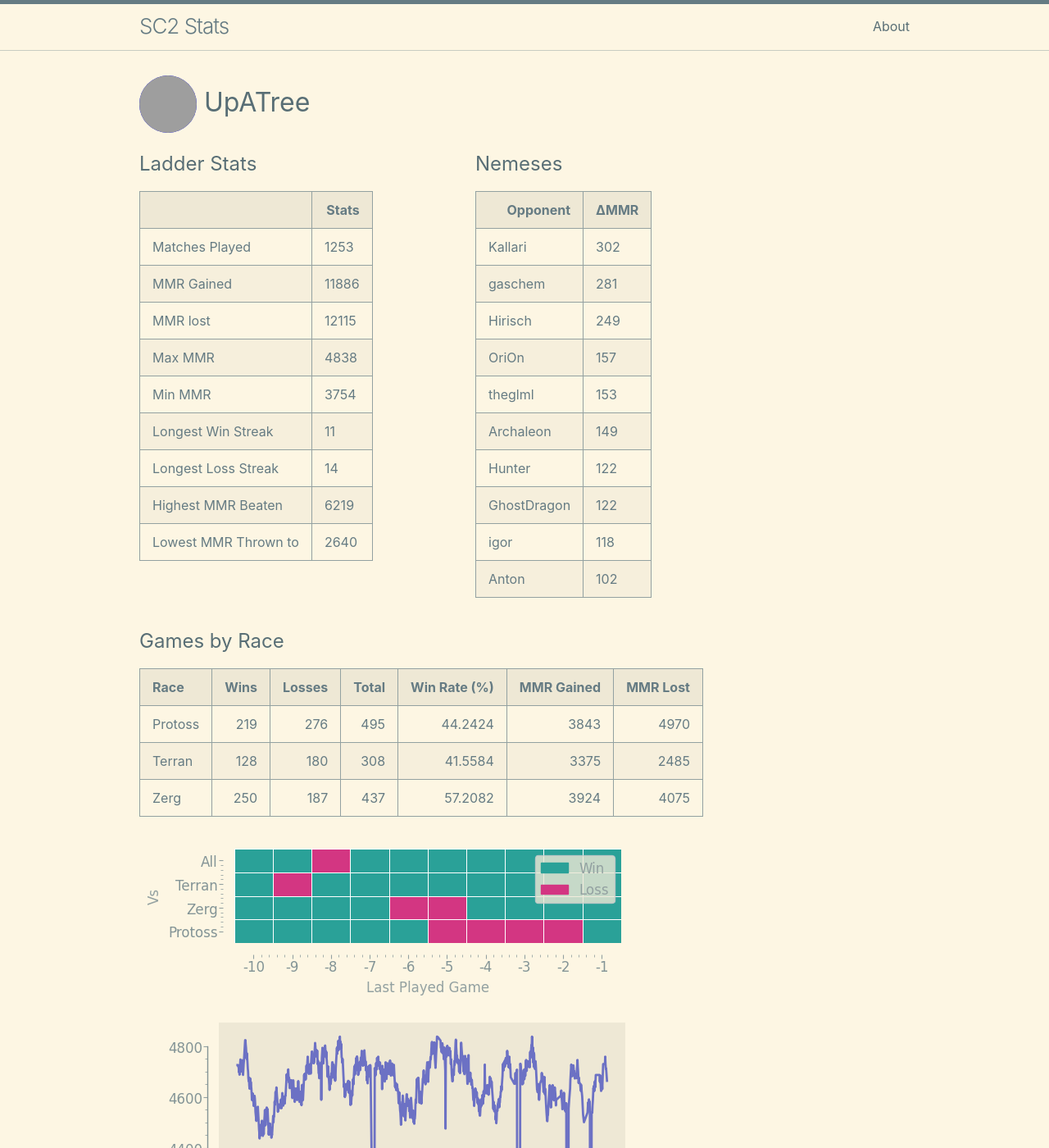
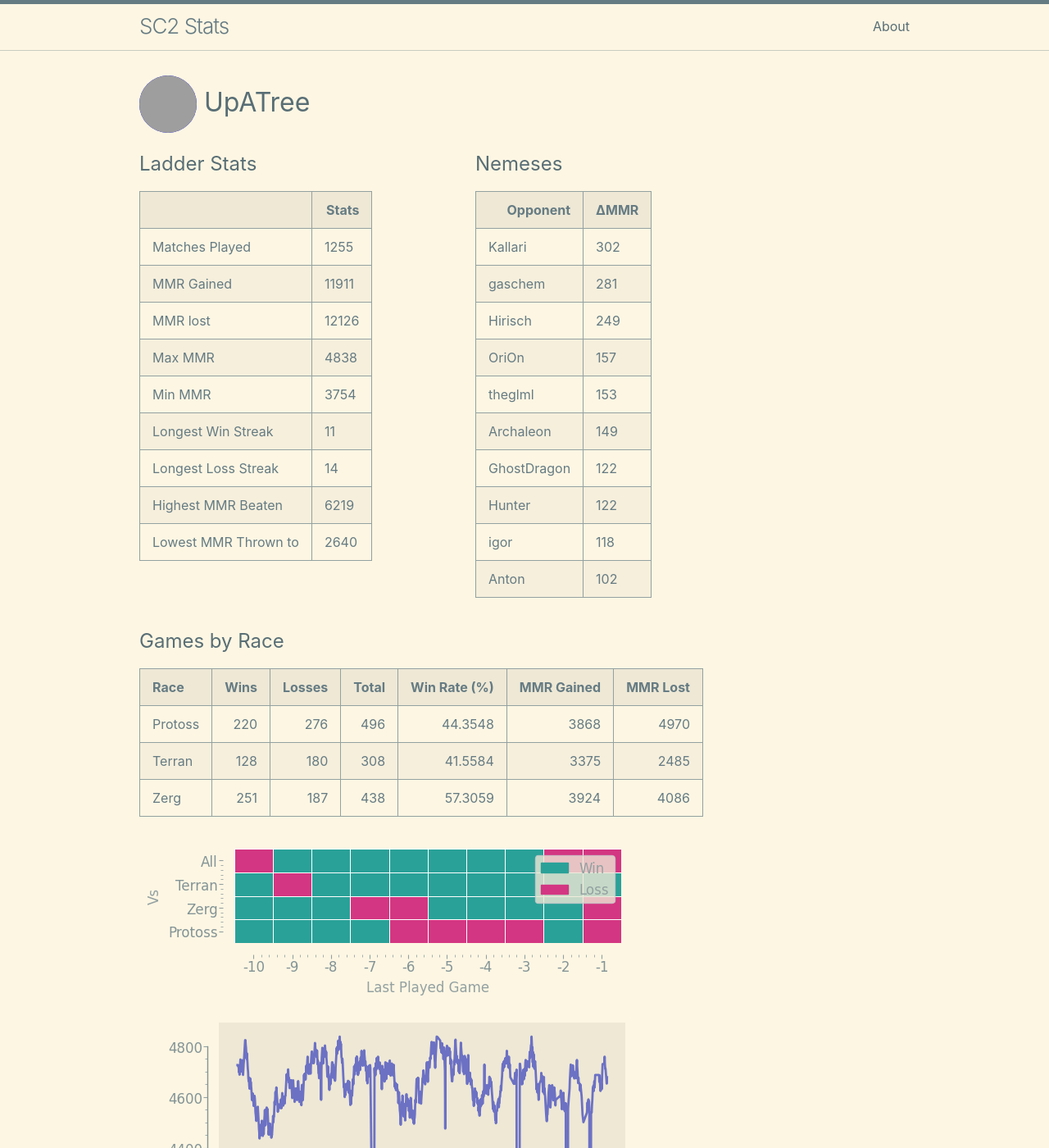
Before and after one commit to kylermurphy/UpATree, a Jekyll site: the page built from docs/index.md, in a window 1280 px wide and 1400 px high. Shown: the whole window at 82% size. Built offline with Jekyll 4.4.1, drawn with Linux system fonts in a browser that asks for light colours; grey boxes are pictures that could not be loaded.

Commit message:
running on push

```diff
--- a/docs/index.md
+++ b/docs/index.md
@@ -18,15 +18,15 @@ layout: home
   <tbody>
     <tr>
       <td>Matches Played</td>
-      <td>1253</td>
+      <td>1255</td>
     </tr>
     <tr>
       <td>MMR Gained</td>
-      <td>11886</td>
+      <td>11911</td>
     </tr>
     <tr>
       <td>MMR lost</td>
-      <td>12115</td>
+      <td>12126</td>
     </tr>
     <tr>
       <td>Max MMR</td>
@@ -90,11 +90,11 @@ layout: home
       <td>149</td>
     </tr>
     <tr>
-      <td>Hunter</td>
+      <td>GhostDragon</td>
       <td>122</td>
     </tr>
     <tr>
-      <td>GhostDragon</td>
+      <td>Hunter</td>
       <td>122</td>
     </tr>
     <tr>
@@ -114,9 +114,9 @@ layout: home
 
 | Race    |   Wins |   Losses |   Total |   Win Rate (%) |   MMR Gained |   MMR Lost |
 |:--------|-------:|---------:|--------:|---------------:|-------------:|-----------:|
-| Protoss |    219 |      276 |     495 |        44.2424 |         3843 |       4970 |
+| Protoss |    220 |      276 |     496 |        44.3548 |         3868 |       4970 |
 | Terran  |    128 |      180 |     308 |        41.5584 |         3375 |       2485 |
-| Zerg    |    250 |      187 |     437 |        57.2082 |         3924 |       4075 |
+| Zerg    |    251 |      187 |     438 |        57.3059 |         3924 |       4086 |
 
 ![Games by Race](./assets/gm_hist.png)
 
--- a/log.txt
+++ b/log.txt
@@ -478,3 +478,4 @@ Writing a log file 2025-03-15 17:17:55.
 Writing a log file 2025-03-15 17:32:03.
 Writing a log file 2025-03-15 17:48:26.
 Writing a log file 2025-03-15 18:28:48.
+Writing a log file 2025-03-15 18:48:52.
```
Also changed, not shown: docs/assets/MMR.png, docs/assets/daily.png, docs/assets/gm_hist.png, docs/assets/r_wrt.png, 1 other file.
